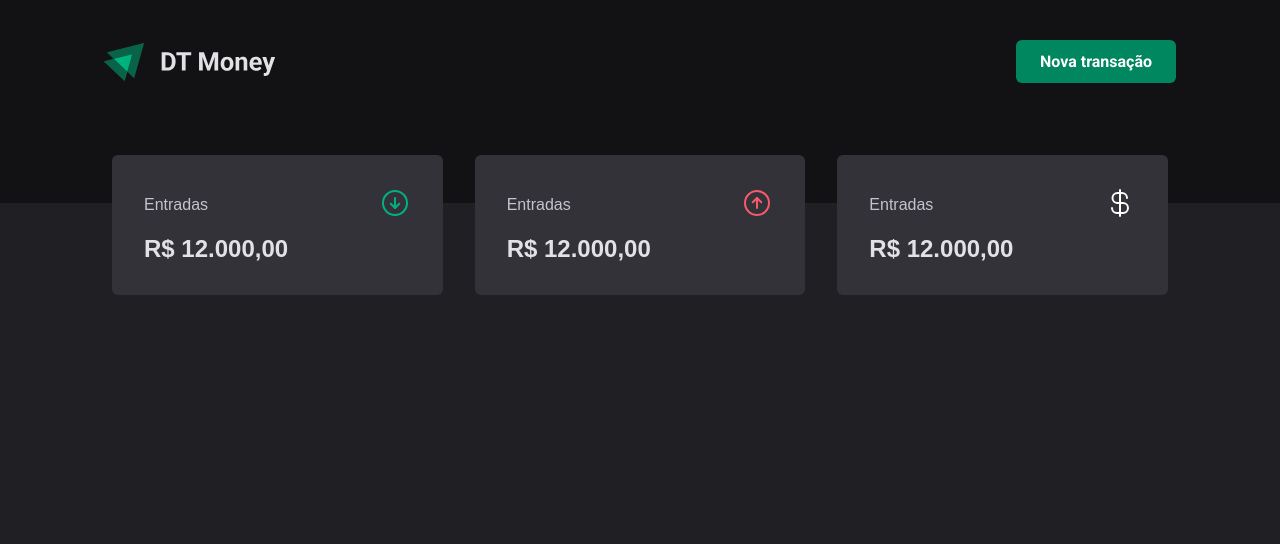
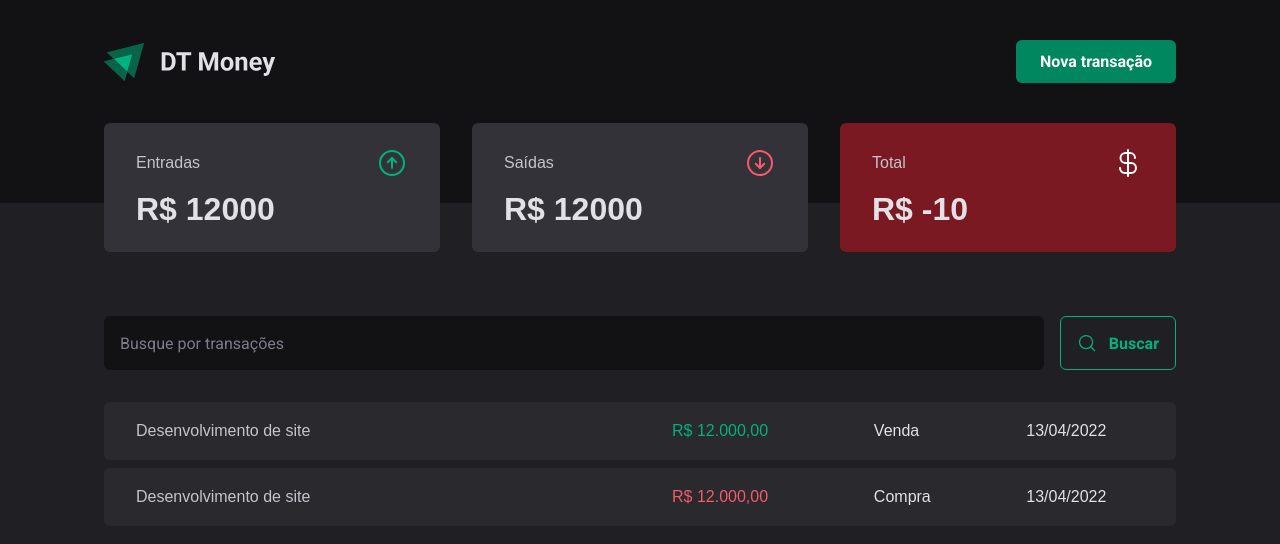
Before and after one commit to alanwengrze/ignite_dt-money, a React (Vite) app: page / in a window 1280 px wide. Shown: the top 544 px of the page. Built offline with nearby package versions, Linux system fonts and the light colour scheme.

Commit message:
:lipstick: feat: components summary, header, and table finished

```diff
--- a/src/components/CardSummary/index.tsx
+++ /dev/null
@@ -1,19 +0,0 @@
-import { CardSummaryContainer } from "./styles"
-
-interface CardSummaryProps {
-  title: string
-  icon: React.ReactNode
-  amount: string
-}
-
-export const CardSummary = ({ title, icon, amount }: CardSummaryProps) => {
-  return (
-    <CardSummaryContainer>
-      <header>
-        <p>{title}</p>
-        <span>{icon}</span>
-      </header>
-      <h1>{amount}</h1>
-    </CardSummaryContainer>
-  )
-}
--- a/src/components/CardSummary/styles.ts
+++ /dev/null
@@ -1,19 +0,0 @@
-import styled from "styled-components";
-
-export const CardSummaryContainer = styled.div`
-  width: 100%;
-  display: flex;
-  flex-direction: column;
-  gap: 0.75rem;
-  background-color: ${(props) => props.theme["gray-600"]};
-  padding: 2rem;
-  border-radius: 6px;
-
-  > header {
-    display: flex;
-    align-items: center;
-    justify-content: space-between;
-    color: ${(props) => props.theme["gray-300"]};
-
-  }
-`;
--- /dev/null
+++ b/src/components/SearchForm/index.tsx
@@ -0,0 +1,10 @@
+import { SearchFormContainer } from "./styles"
+import { MagnifyingGlass } from "phosphor-react"
+export const SearchForm = () => {
+  return (
+    <SearchFormContainer>
+      <input type="text" placeholder="Busque por transações" />
+      <button type="submit"><MagnifyingGlass size={20}/> Buscar</button>
+    </SearchFormContainer>
+  )
+}
--- /dev/null
+++ b/src/components/SearchForm/styles.ts
@@ -0,0 +1,38 @@
+import styled from "styled-components";
+
+export const SearchFormContainer = styled.form`
+  display: flex;
+  gap: 1rem;
+
+  input {
+    flex: 1;
+    border-radius: 6px;
+    border: 0;
+    background-color: ${(props) => props.theme["gray-900"]};
+    color: ${(props) => props.theme["gray-300"]};
+    padding: 1rem;
+
+    &::placeholder {
+      color: ${(props) => props.theme["gray-500"]};
+    }
+  }
+
+  button {
+    display: flex;
+    align-items: center;
+    gap: 0.75rem;
+    border: 1px solid ${(props) => props.theme["green-300"]};
+    border-radius: 6px;
+    background-color: transparent;
+    color: ${(props) => props.theme["green-300"]};
+    font-weight: bold;
+    padding: 1rem;
+    cursor: pointer;
+
+    &:hover {
+      background-color: ${(props) => props.theme["green-500"]};
+      border-color: ${(props) => props.theme["green-500"]};
+      color: ${(props) => props.theme["white"]};
+    }
+  }
+`;
--- a/src/components/Summary/index.tsx
+++ b/src/components/Summary/index.tsx
@@ -1,26 +1,39 @@
-import { SummaryContainer } from "./styles"
-import { CardSummary } from "../CardSummary"
+import { SummaryContainer, SummaryCard } from "./styles"
 import { ArrowCircleDown, ArrowCircleUp, CurrencyDollar} from "phosphor-react"
+
+const account = {
+  balance: -10,
+  income: 12000,
+  outcome: 12000
+}
 
 export const Summary = () => {
   return (
     <SummaryContainer>
-      <CardSummary
-        title="Entradas"
-        icon={<ArrowCircleDown size={32} color="#00b37e"/>}
-        amount="R$ 12.000,00"
-      />
-      <CardSummary
-        title="Entradas"
-        icon={<ArrowCircleUp size={32} color="#f75a68"/>}
-        amount="R$ 12.000,00"
-      />
-      <CardSummary
-        title="Entradas"
-        icon={<CurrencyDollar size={32} color="#fff"/>}
-        amount="R$ 12.000,00"
+      <SummaryCard icon="green">
+        <header>
+          <span>Entradas</span>
+          <ArrowCircleUp size={32}/>
+        </header>
+        <strong>R$ {account.income}</strong>
+      </SummaryCard>
 
-      />
+      <SummaryCard icon="red">
+        <header>
+          <span>Saídas</span>
+          <ArrowCircleDown size={32}/>
+        </header>
+        <strong>R$ {account.outcome}</strong>
+      </SummaryCard>
+
+      <SummaryCard className="" icon="white" balance={`${account.balance <= 0 ? 'redDark' : 'greenDark'}`}>
+        <header>
+          <span>Total</span>
+          <CurrencyDollar size={32}/>
+        </header>
+        <strong>R$ {account.balance}</strong>
+      </SummaryCard>
+
     </SummaryContainer>
   )
 }
--- a/src/components/Summary/styles.ts
+++ b/src/components/Summary/styles.ts
@@ -6,11 +6,60 @@
   margin: 0 auto;
   display: grid;
   grid-template-columns: repeat(3, 1fr);
-  padding: 2rem;
+  padding: 0 1.5rem;
   gap: 2rem;
   margin-top: -5rem;
+
+  .summary-total-positive {
+    background-color: ${(props) => props.theme["green-700"]};
+  }
+
+  .summary-total-negative {
+    background-color: ${(props) => props.theme["red-700"]};
+  }
 
   @media (max-width: 768px) {
     grid-template-columns: 1fr;
   }
 `;
+
+const SUMMARY_COLORS = {
+  green: "green-300",
+  greenDark: "green-700",
+  red: "red-300",
+  redDark: "red-700",
+  white: "white",
+  default: "gray-600",
+} as const
+
+interface SummaryIconProps {
+  icon: keyof typeof SUMMARY_COLORS
+  balance?: keyof typeof SUMMARY_COLORS
+}
+
+export const SummaryCard = styled.div<SummaryIconProps>`
+  width: 100%;
+  display: flex;
+  flex-direction: column;
+  gap: 0.75rem;
+  background-color: ${(props) => props.theme[SUMMARY_COLORS[props.balance || "default"]]};
+  padding: 1.5rem 2rem;
+  border-radius: 6px;
+
+  > header {
+    display: flex;
+    align-items: center;
+    justify-content: space-between;
+    color: ${(props) => props.theme["gray-300"]};
+
+    > svg {
+      color: ${(props) => props.theme[SUMMARY_COLORS[props.icon]]};
+    }
+
+  }
+  > strong {
+    /* strong é inline-block por padrão, dessa forma não conseguimos aplicar margin vertical em tags inline */
+    display: block;
+    font-size: 2rem;
+  }
+`
--- a/src/pages/Transactions/index.tsx
+++ b/src/pages/Transactions/index.tsx
@@ -1,11 +1,35 @@
 import { Header } from "../../components/Header";
+import { SearchForm } from "../../components/SearchForm";
 import { Summary } from "../../components/Summary";
-import { TransactionsContainer } from "./styles";
+import { PriceHighlight, TransactionsContainer, TransactionsTable } from "./styles";
 export const Transactions = () => {
   return (
-    <TransactionsContainer>
+    <div>
       <Header />
       <Summary />
-    </TransactionsContainer>
+      <TransactionsContainer>
+        <SearchForm />
+        <TransactionsTable>
+          <tbody>
+            <tr>
+              <td width="50%">Desenvolvimento de site</td>
+              <td>
+                <PriceHighlight variant="income">R$ 12.000,00</PriceHighlight>
+              </td>
+              <td>Venda</td>
+              <td>13/04/2022</td>
+            </tr>
+            <tr>
+              <td width="50%">Desenvolvimento de site</td>
+              <td>
+                <PriceHighlight variant="outcome">R$ 12.000,00</PriceHighlight>
+              </td>
+              <td>Compra</td>
+              <td>13/04/2022</td>
+            </tr>
+          </tbody>
+        </TransactionsTable>
+      </TransactionsContainer>
+    </div>
   )
 }
--- a/src/pages/Transactions/styles.ts
+++ b/src/pages/Transactions/styles.ts
@@ -2,4 +2,38 @@
 
 export const TransactionsContainer = styled.main`
   width: 100%;
+  max-width: 1120px;
+  margin: 4rem auto 0;
+  padding: 0 1.5rem;
 `;
+
+export const TransactionsTable = styled.table`
+  width: 100%;
+  border-collapse: separate;
+  border-spacing: 0 0.5rem;
+  margin-top: 1.5rem;
+
+  td {
+    background-color: ${props => props.theme['gray-700']};
+    padding: 1.25rem 2rem;
+
+    &:first-child {
+      color: ${props => props.theme['gray-300']};
+      border-top-left-radius: 6px;
+      border-bottom-left-radius: 6px;
+    }
+
+    &:last-child {
+      border-top-right-radius: 6px;
+      border-bottom-right-radius: 6px;
+    }
+  }
+`;
+
+interface PriceHighlightProps {
+  variant: 'income' | 'outcome';
+}
+
+export const PriceHighlight = styled.span<PriceHighlightProps>`
+  color: ${props => props.variant === 'income' ? props.theme['green-300'] : props.theme['red-300']};
+`;
```
